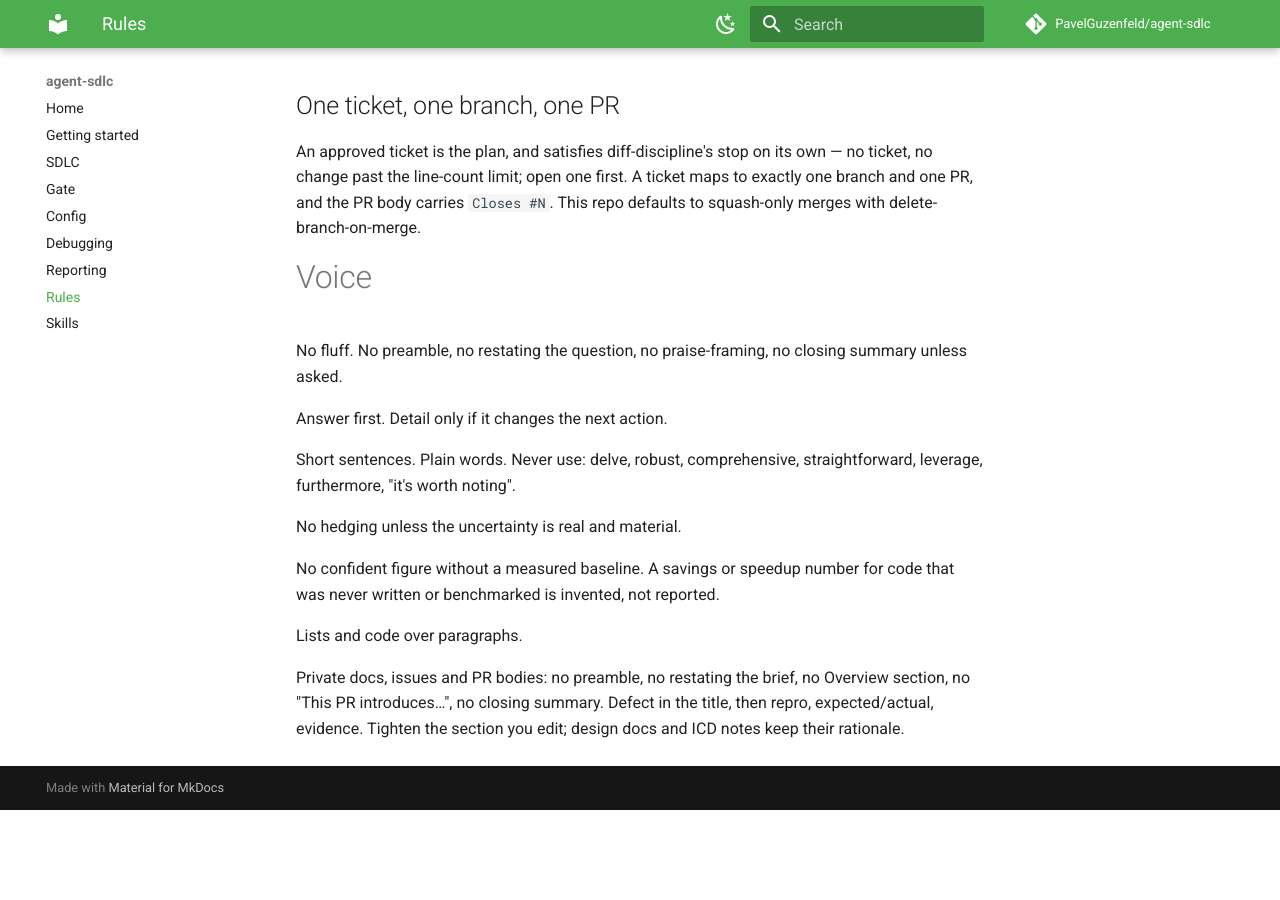
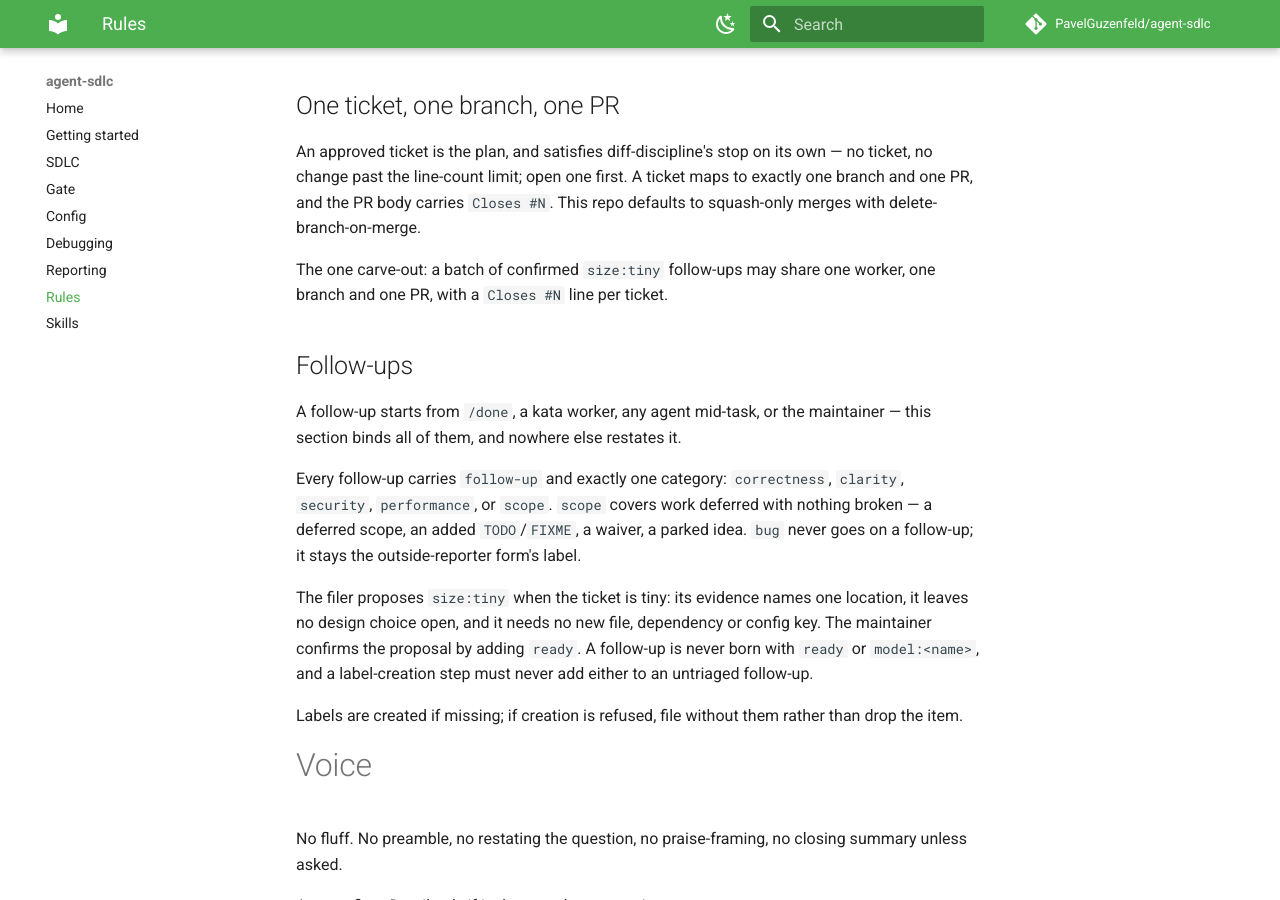
Before and after one commit to PavelGuzenfeld/agent-sdlc, an MkDocs documentation site: the page built from docs/rules.md, in a window 1280 px wide and 900 px high, scrolled down 8009 px. Built offline with MkDocs 1.6.1 and Material for MkDocs 9.7.7, drawn with Linux system fonts in a browser that asks for light colours; comment, search, counter and statistics services are not loaded; before the commit the page ends 8819 px from its top, so only the background shows below that.

Commit message:
Give follow-ups one category label and a size:tiny proposal (#275)
* Give follow-ups one category label and a size:tiny proposal, from one section

rules/tickets.md gets a Follow-ups section naming the five categories,
the tiny definition, size:tiny as the filer's proposal, and the rule
that a follow-up is never born ready or model:<name>. One ticket, one
branch, one PR gets its size:tiny batch carve-out. done.md, kata.md and
debrief-agent.md now point to that section instead of naming labels
themselves, and kata's label creation skips an untriaged follow-up.

* Make the follow-up label pointer say require, not name, and gate size:tiny on tiny

`requires` replaces `names` in the four pointers so a filer reading
rules/tickets.md's Follow-ups section doesn't also attach bug, ready or
model:<name> to a fresh follow-up. size:tiny is now proposed only when
the ticket is tiny, instead of reading as unconditional, and the
created-if-missing line drops its dangling "as follow-up is today".

```diff
--- a/.claude/rules/tickets.md
+++ b/.claude/rules/tickets.md
@@ -21,3 +21,26 @@ An approved ticket is the plan, and satisfies diff-discipline's stop on its own
 — no ticket, no change past the line-count limit; open one first. A ticket maps
 to exactly one branch and one PR, and the PR body carries `Closes #N`. This
 repo defaults to squash-only merges with delete-branch-on-merge.
+
+The one carve-out: a batch of confirmed `size:tiny` follow-ups may share one
+worker, one branch and one PR, with a `Closes #N` line per ticket.
+
+## Follow-ups
+
+A follow-up starts from `/done`, a kata worker, any agent mid-task, or the
+maintainer — this section binds all of them, and nowhere else restates it.
+
+Every follow-up carries `follow-up` and exactly one category: `correctness`,
+`clarity`, `security`, `performance`, or `scope`. `scope` covers work deferred
+with nothing broken — a deferred scope, an added `TODO`/`FIXME`, a waiver, a
+parked idea. `bug` never goes on a follow-up; it stays the outside-reporter
+form's label.
+
+The filer proposes `size:tiny` when the ticket is tiny: its evidence names
+one location, it leaves no design choice open, and it needs no new file,
+dependency or config key. The maintainer confirms the proposal by adding
+`ready`. A follow-up is never born with `ready` or `model:<name>`, and a
+label-creation step must never add either to an untriaged follow-up.
+
+Labels are created if missing; if creation is refused, file without them
+rather than drop the item.
--- a/rules/tickets.md
+++ b/rules/tickets.md
@@ -21,3 +21,26 @@ An approved ticket is the plan, and satisfies diff-discipline's stop on its own
 — no ticket, no change past the line-count limit; open one first. A ticket maps
 to exactly one branch and one PR, and the PR body carries `Closes #N`. This
 repo defaults to squash-only merges with delete-branch-on-merge.
+
+The one carve-out: a batch of confirmed `size:tiny` follow-ups may share one
+worker, one branch and one PR, with a `Closes #N` line per ticket.
+
+## Follow-ups
+
+A follow-up starts from `/done`, a kata worker, any agent mid-task, or the
+maintainer — this section binds all of them, and nowhere else restates it.
+
+Every follow-up carries `follow-up` and exactly one category: `correctness`,
+`clarity`, `security`, `performance`, or `scope`. `scope` covers work deferred
+with nothing broken — a deferred scope, an added `TODO`/`FIXME`, a waiver, a
+parked idea. `bug` never goes on a follow-up; it stays the outside-reporter
+form's label.
+
+The filer proposes `size:tiny` when the ticket is tiny: its evidence names
+one location, it leaves no design choice open, and it needs no new file,
+dependency or config key. The maintainer confirms the proposal by adding
+`ready`. A follow-up is never born with `ready` or `model:<name>`, and a
+label-creation step must never add either to an untriaged follow-up.
+
+Labels are created if missing; if creation is refused, file without them
+rather than drop the item.
```
Also changed, not shown: AGENTS.md (+23 -0 lines), commands/debrief-agent.md (+6 -6 lines), commands/done.md (+1 -2 lines), commands/kata.md (+8 -6 lines), 1 other file.
